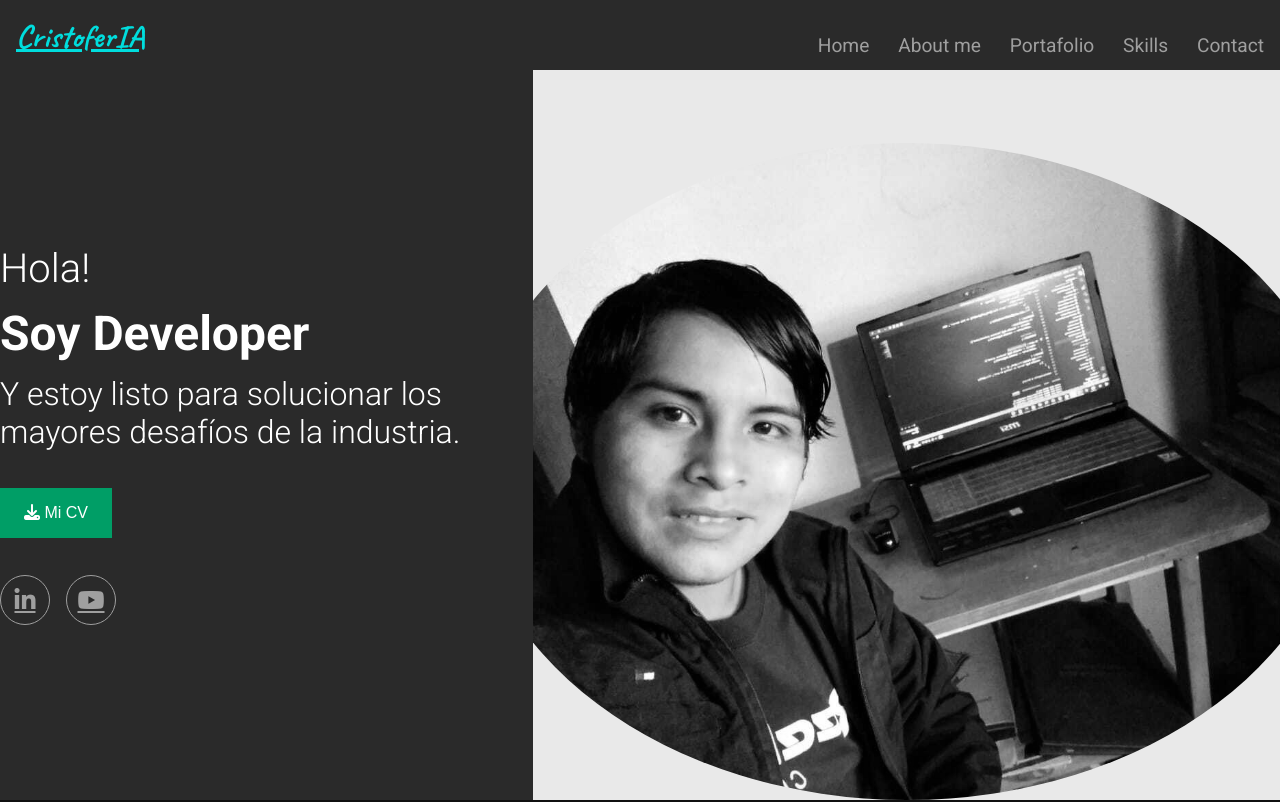
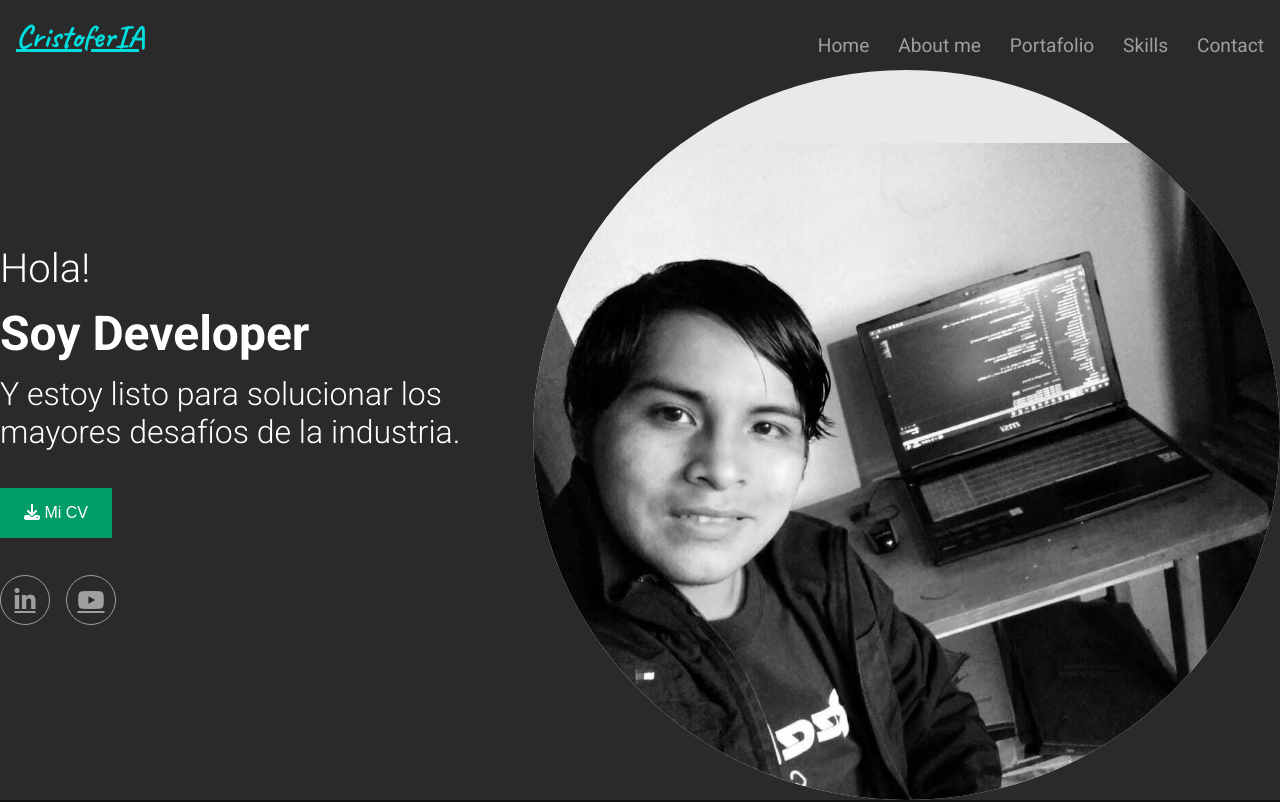
Before and after one commit to CristoferIA/MiPortafolio, a React (Vite) app: page / in a window 1280 px wide. Shown: the top 802 px of the page. Built offline with nearby package versions, Linux system fonts and the light colour scheme.

Commit message:
mi-portafolio-v3.9.9.1

```diff
--- a/public/css/home.css
+++ b/public/css/home.css
@@ -97,11 +97,12 @@
     align-items: flex-end;
     background-color: #e9e9e9;
     overflow: hidden;
+    border-radius: 50%;
 }
 
 .home__image>img {
     height: 90%;
     filter: grayscale(100%);
-    border-radius: 50%;
+
 
 }
```
